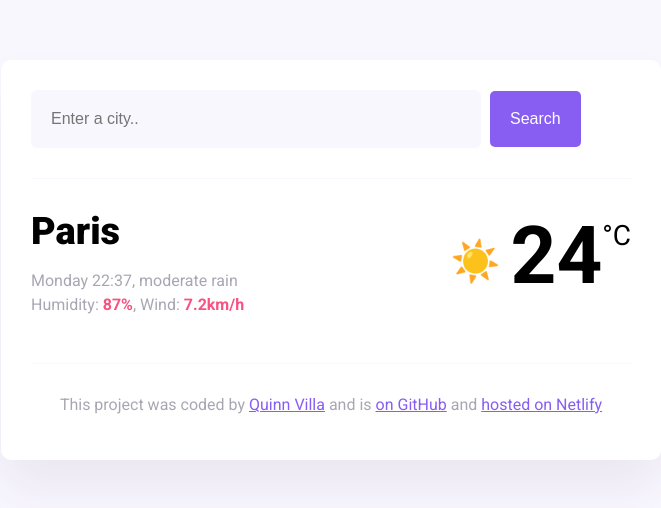
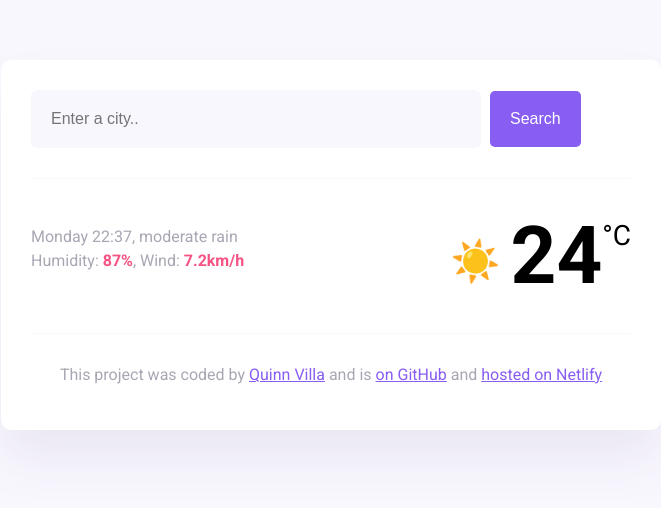
Before and after one commit to quinnie9/my-weather-app, a plain HTML site: page index.html in a window 1280 px wide. Shown: the whole page, without its empty margins (309-970 px from the left). Drawn offline with nearby package versions, Linux system fonts and the light colour scheme.

Commit message:
Removed Paris as default city

```diff
--- a/index.html
+++ b/index.html
@@ -30,7 +30,7 @@
         <main>
             <div class="current-weather">
                 <div>
-                    <h1 class="current-city" id="current-city">Paris</h1>
+                    <h1 class="current-city" id="current-city"></h1>
                     <p class="current-details">
                         <span id="current-date"></span>, moderate rain <br />
                         Humidity: <strong>87%</strong>, Wind: <strong>7.2km/h</strong>
```
